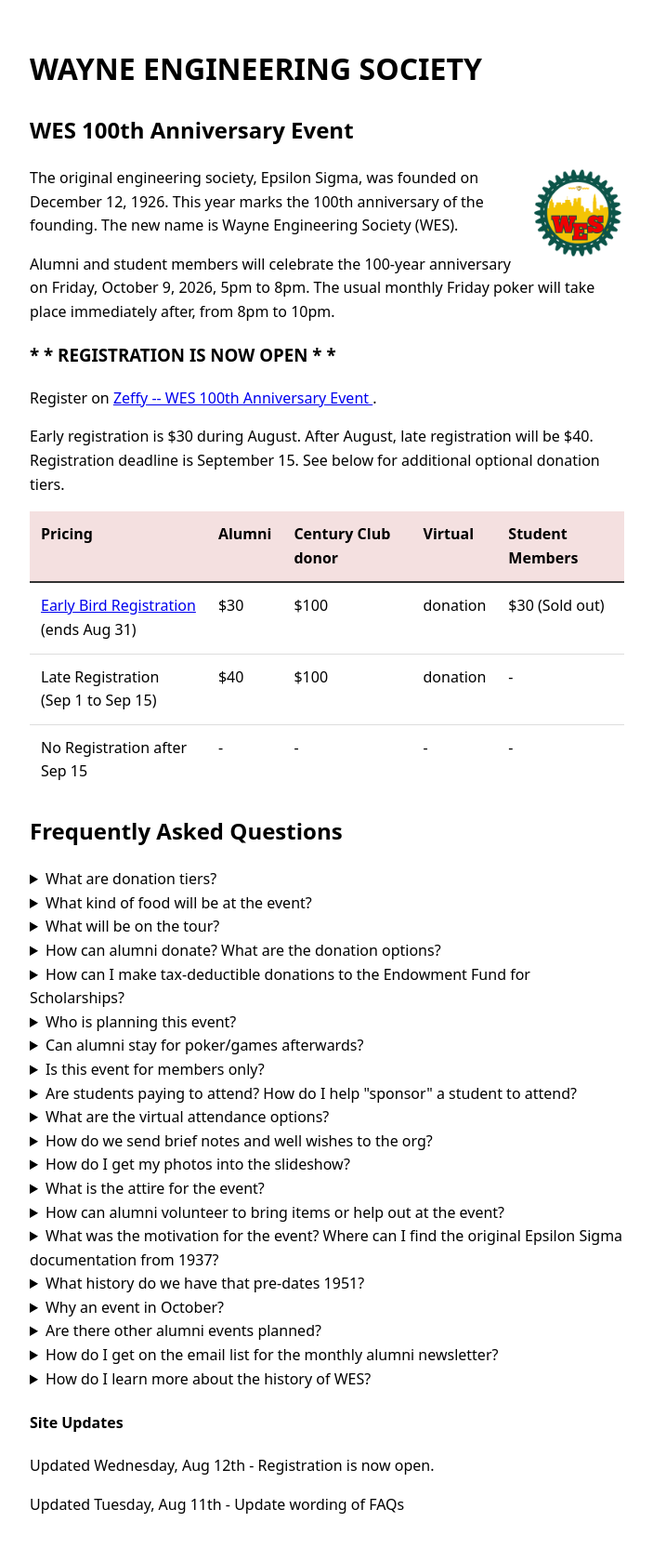
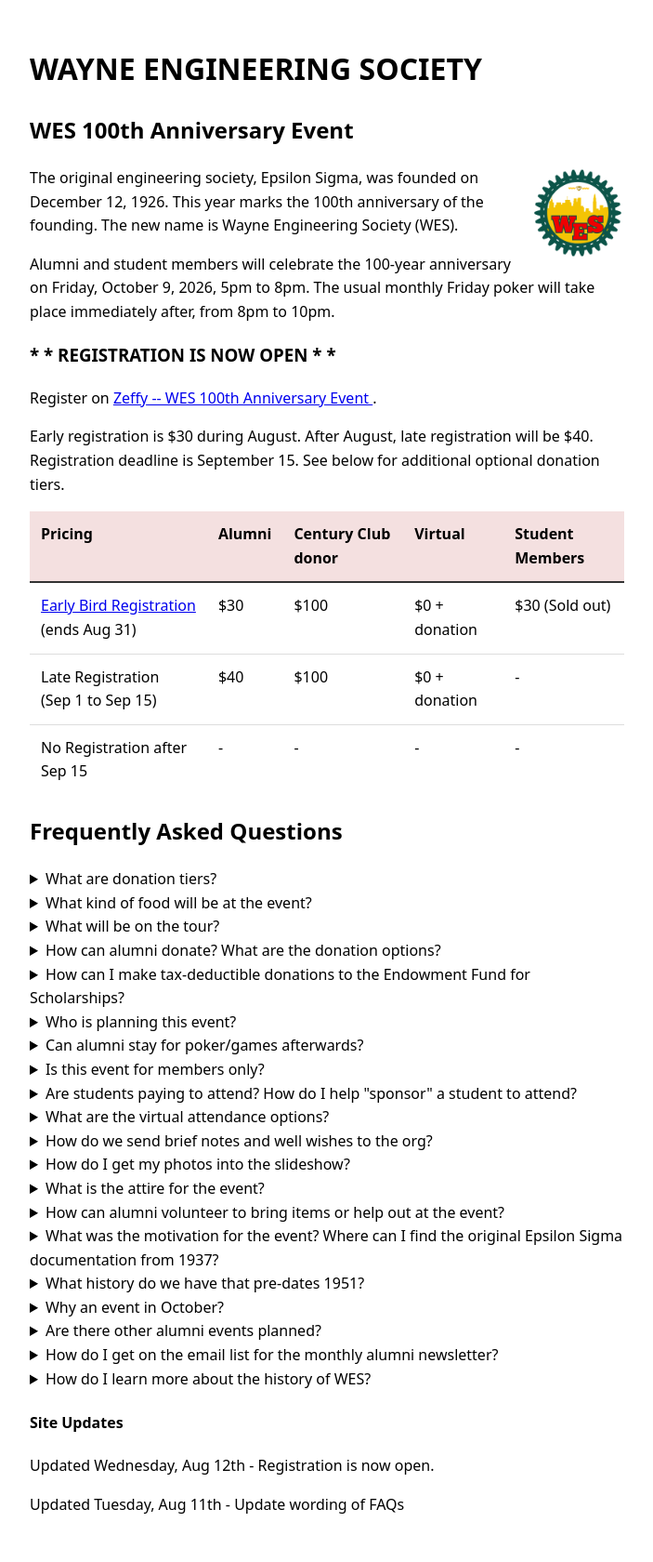
Before and after one commit to mciechanumich/WES100, a Jekyll site: the page built from docs/index.html, in a window 1280 px wide. Shown: the whole page at 93% size, without its empty margins (288-991 px from the left). Built offline with Jekyll 4.4.1, drawn with Linux system fonts in a browser that asks for light colours.

Commit message:
fix: bash for vitual registr

```diff
--- a/docs/index.html
+++ b/docs/index.html
@@ -49,7 +49,7 @@ Early Bird Registration
 
               <div class="div-table-cell">$30</div>
               <div class="div-table-cell">$100</div>
-              <div class="div-table-cell">donation</div>
+              <div class="div-table-cell">$0 + donation</div>
               <div class="div-table-cell">$30 (Sold out)</div>
             </div>
 
@@ -58,7 +58,7 @@ Early Bird Registration
               <div class="div-table-cell">Late Registration<br/>(Sep 1 to Sep 15)</div>
               <div class="div-table-cell">$40</div>
               <div class="div-table-cell">$100</div>
-              <div class="div-table-cell">donation</div>
+              <div class="div-table-cell">$0 + donation</div>
               <div class="div-table-cell">-</div>
             </div>
 
```
